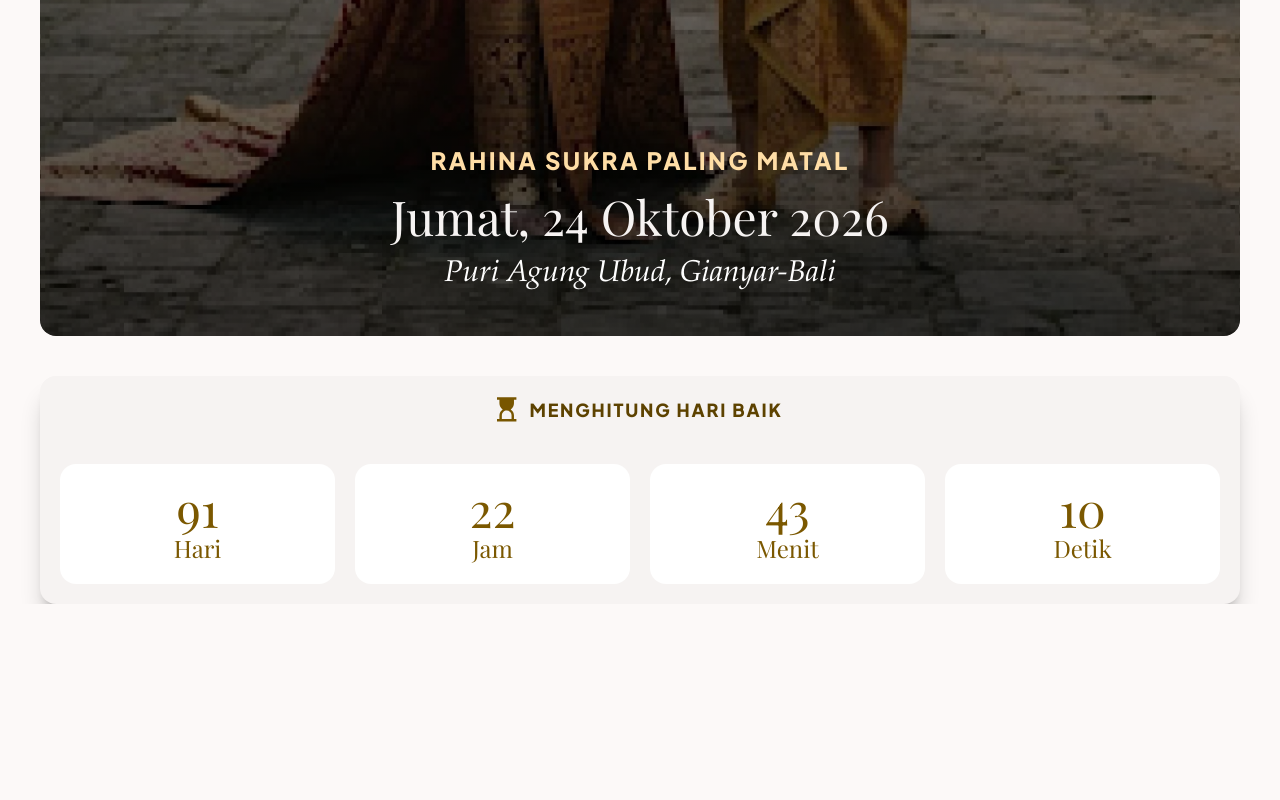
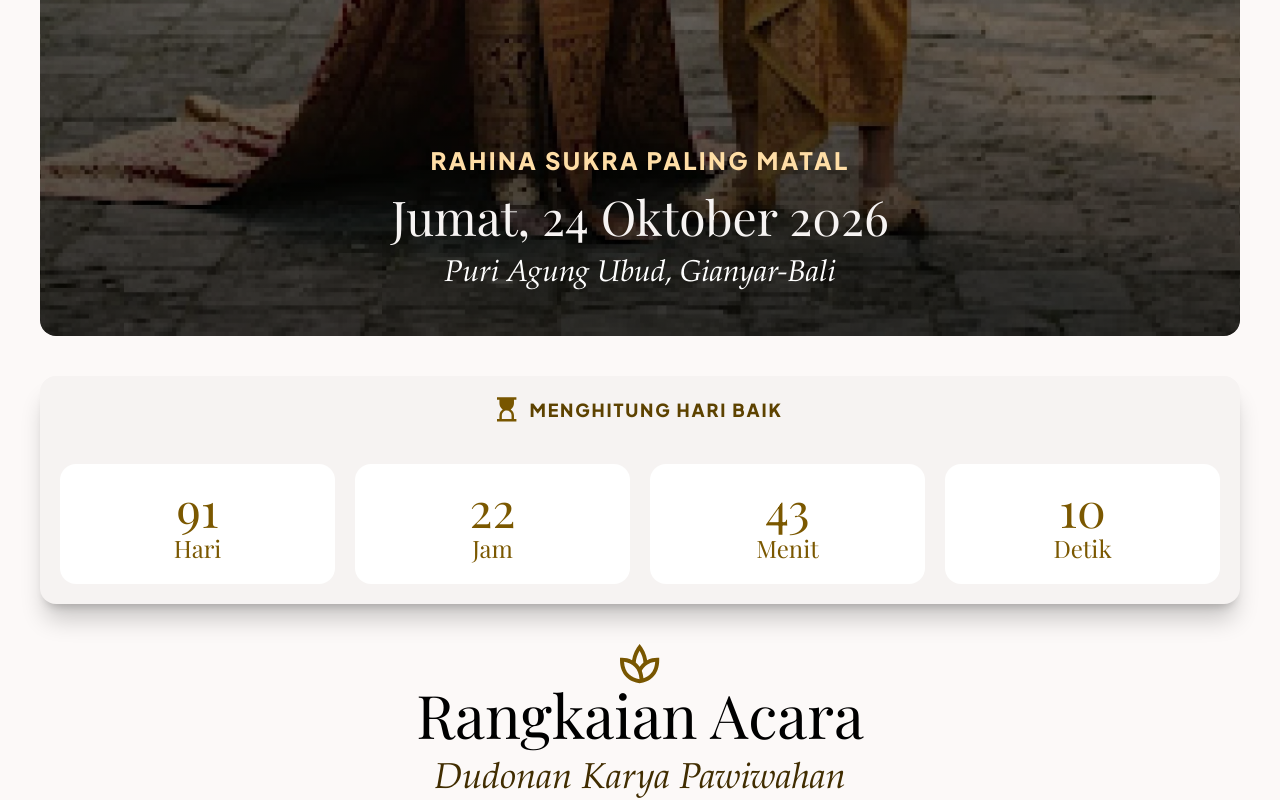
Before and after one commit to Wikan-dev/surgaLoka, a React (Vite) app: page /mainPages in a window 1280 px wide. Shown: the part 1800-2600 px from the top of the page. Before the commit the page ends 2404 px from the top, so only its background shows below. Built offline with nearby package versions, Linux system fonts and the light colour scheme.

Commit message:
feat: added raw code for RangakaianAcara.tsx

```diff
--- a/src/pages/MainPages.tsx
+++ b/src/pages/MainPages.tsx
@@ -5,6 +5,7 @@ import temple from '../assets/svg/Container(5).svg';
 import RoyalFam from '../assets/components/royalFam.tsx';
 import engagedImage from '../assets/webp/royal_balinese_wedding_couple_in_payas_agung_attire.webp';
 import Countdown from '../function/Countdown.tsx'
+import RangkaianAcara from '../view/rangkaianAcara.tsx';
 
 export default function MainPages() {
   const targetTime = "2026-12-31T23:59:59";
@@ -45,6 +46,7 @@ export default function MainPages() {
         </div>
       </div>
       <Countdown targetDate={targetTime} />
+      <RangkaianAcara />
     </div>
   )
 }
--- /dev/null
+++ b/src/view/rangkaianAcara.tsx
@@ -0,0 +1,15 @@
+import bunga from '../assets/svg/Container(4).svg';
+
+export default function RangkaianAcara() {
+  return (
+    <div className='mt-10'>
+      <div className='flex flex-col justify-center items-center'>
+        <img src={bunga} className="w-10" />
+        <div className='flex flex-col gap-4 items-center'>
+          <h1 className='font-playfair text-6xl'>Rangkaian Acara</h1>
+          <p className='text-4xl font-garamond italic text-primary-800'>Dudonan Karya Pawiwahan</p>
+        </div>
+      </div>
+    </div>
+  )
+}
```
